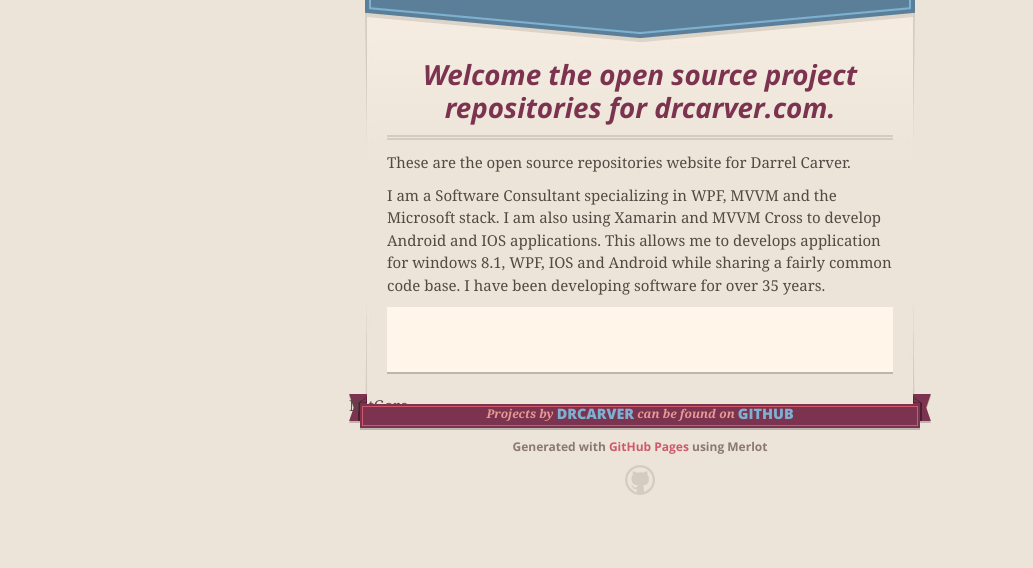
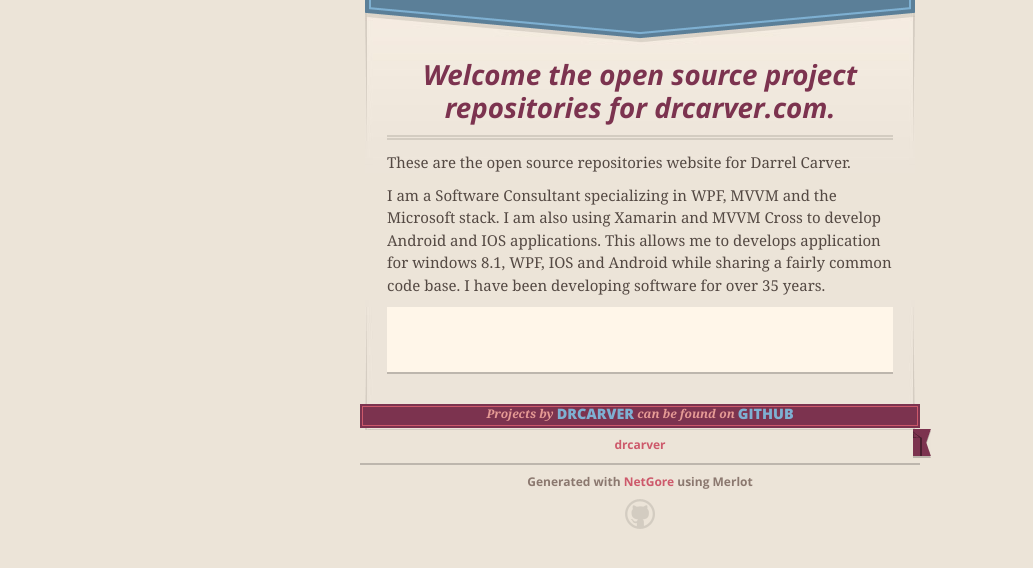
Before and after one commit to drcarver/drcarver.github.io, a plain HTML site: page index.html in a window 1280 px wide. Shown: the part 172-740 px from the top of the page, without its empty margins (0-1033 px from the left). Drawn offline with nearby package versions, Linux system fonts and the light colour scheme.

Commit message:
updates for index.html. .  Add netgore project

```diff
--- a/index.html
+++ b/index.html
@@ -67,10 +67,10 @@ $ git checkout gh-pages
           <span class="ribbon-inner">
             <p>Projects by <a href="https://github.com/drcarver">drcarver</a> can be found on <a href="https://github.com/drcarver">GitHub</a></p>
           </span>
-          <span class="left-tail">NetGore</span>
+          <p><a href="https://github.com/drcarver">drcarver</a></p>
           <span class="right-tail"></span>
         </span>
-        <p>Generated with <a href="http://pages.github.com">GitHub Pages</a> using Merlot</p>
+        <p>Generated with <a href="https://github.com/drcarver/NetGore">NetGore</a> using Merlot</p>
         <span class="octocat"></span>
       </footer>
 
```
